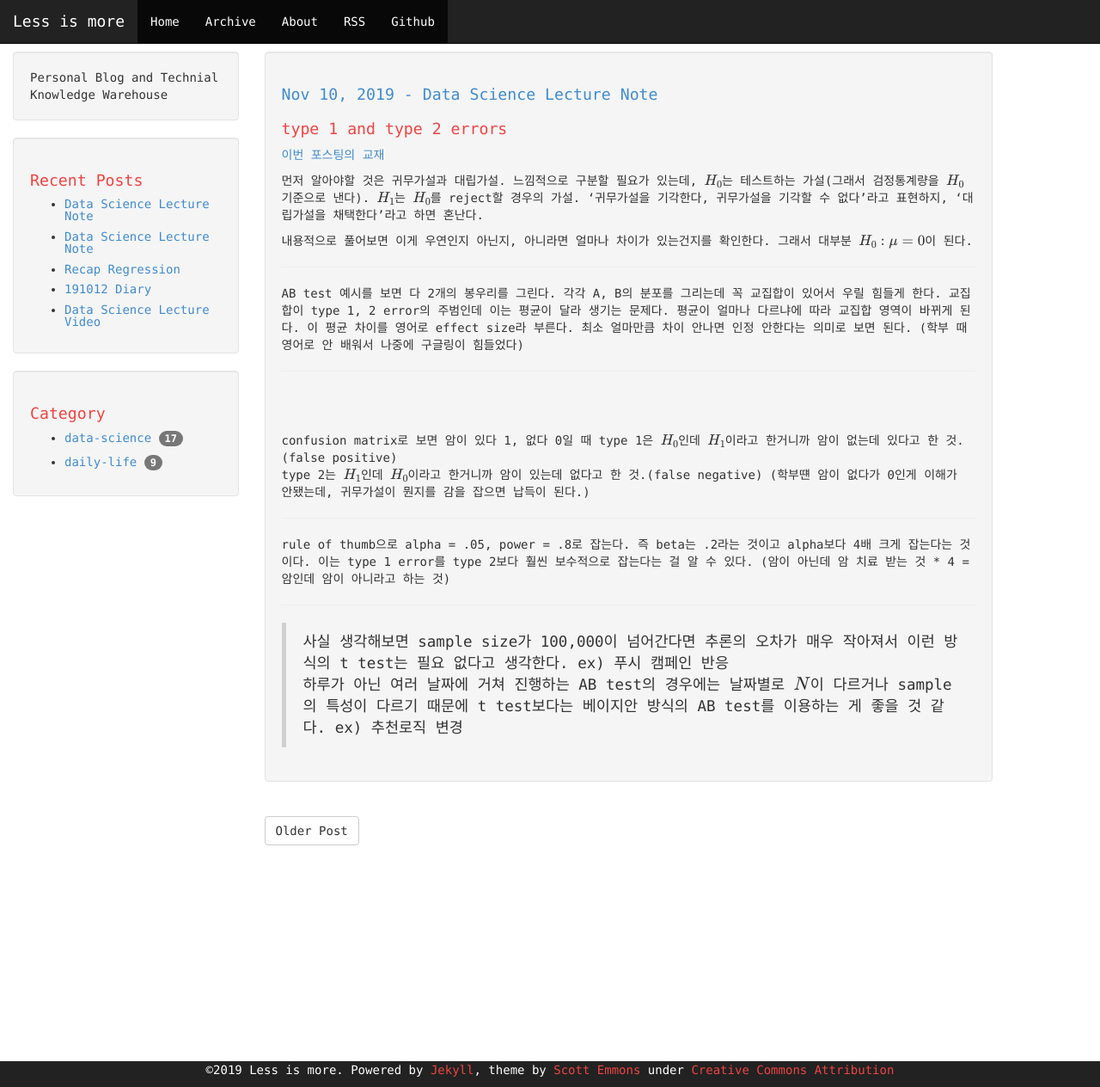
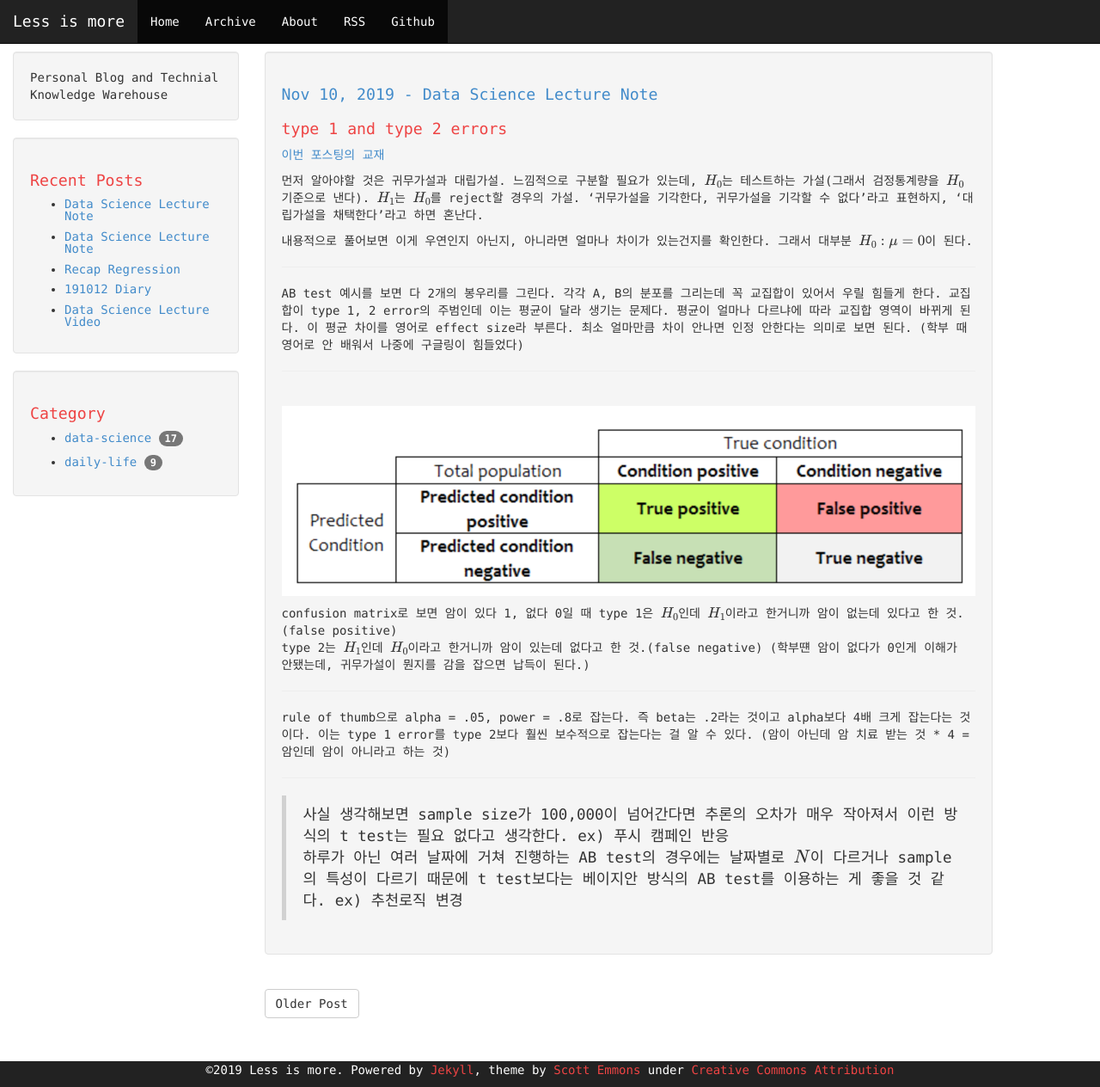
Before and after one commit to 11wi/11wi.github.io, a Jekyll site: the page built from _posts/2019-11-10-data-science-lecture-note.md, in a window 1280 px wide and 1264 px high. Shown: the whole window at 86% size. Built offline with Jekyll 4.4.1, drawn with Linux system fonts in a browser that asks for light colours; some web fonts are replaced; formulas are drawn with MathJax 3.

Commit message:
change img path to absolute

```diff
--- a/_posts/2019-11-10-data-science-lecture-note.md
+++ b/_posts/2019-11-10-data-science-lecture-note.md
@@ -22,7 +22,7 @@ AB test 예시를 보면 다 2개의 봉우리를 그린다. 각각 A, B의 분
 
 ---
 
-<br>![](attachments/confusion-matrix.png)<br>
+<br>![](/attachments/confusion-matrix.png)<br>
 
 confusion matrix로 보면 암이 있다 1, 없다 0일 때 type 1은 $H_{0}$인데 $H_{1}$이라고 한거니까 암이 없는데 있다고 한 것.(false positive)
 type 2는 $H_{1}$인데 $H_{0}$이라고 한거니까 암이 있는데 없다고 한 것.(false negative)
```
